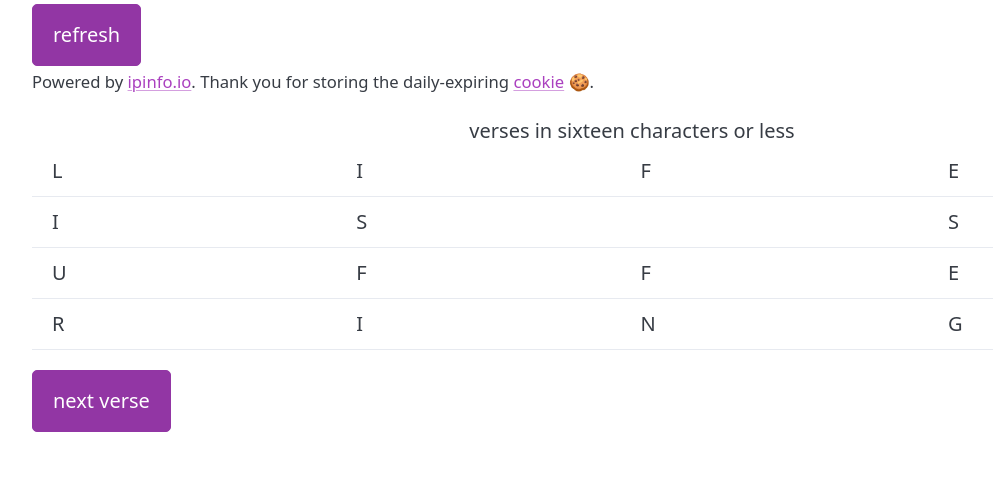
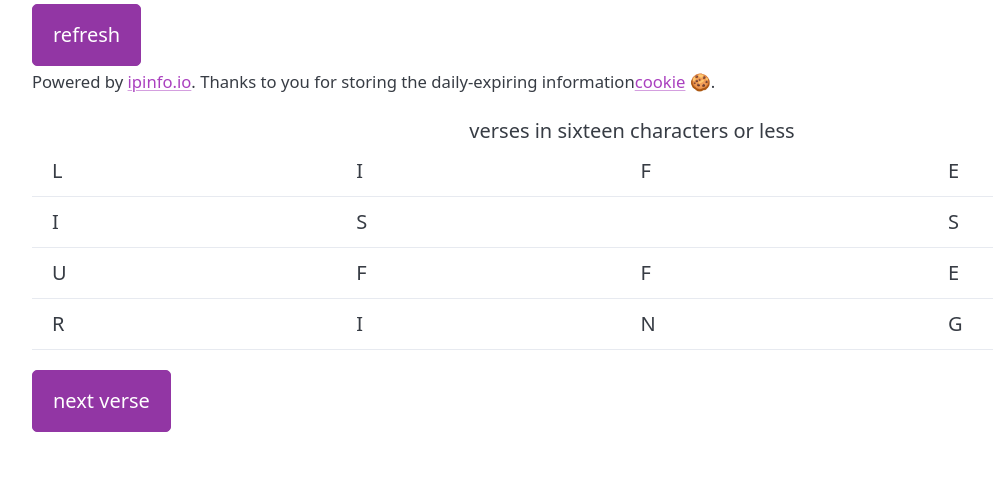
Before and after one commit to almartinch/almartinch.github.io, a plain HTML site: page index.html in a window 1280 px wide. Shown: the part 318-800 px from the top of the page, without its empty margins (8-1001 px from the left). Drawn offline with Linux system fonts and the light colour scheme; no server answers.

Commit message:
more explicit cookie msg

```diff
--- a/index.html
+++ b/index.html
@@ -53,7 +53,7 @@
                 </button>
                 <p>
                     <small>
-                        Powered by <a href="https://ipinfo.io/">ipinfo.io</a>. Thank you for storing the daily-expiring <a href="https://developer.mozilla.org/en-US/docs/Web/HTTP/Cookies#what_cookies_are_used_for">cookie</a> 🍪.
+                        Powered by <a href="https://ipinfo.io/">ipinfo.io</a>. Thanks to you for storing the daily-expiring information<a href="https://developer.mozilla.org/en-US/docs/Web/HTTP/Cookies#what_cookies_are_used_for">cookie</a> 🍪.
                     </small>
                 </p>
             </section>
```
